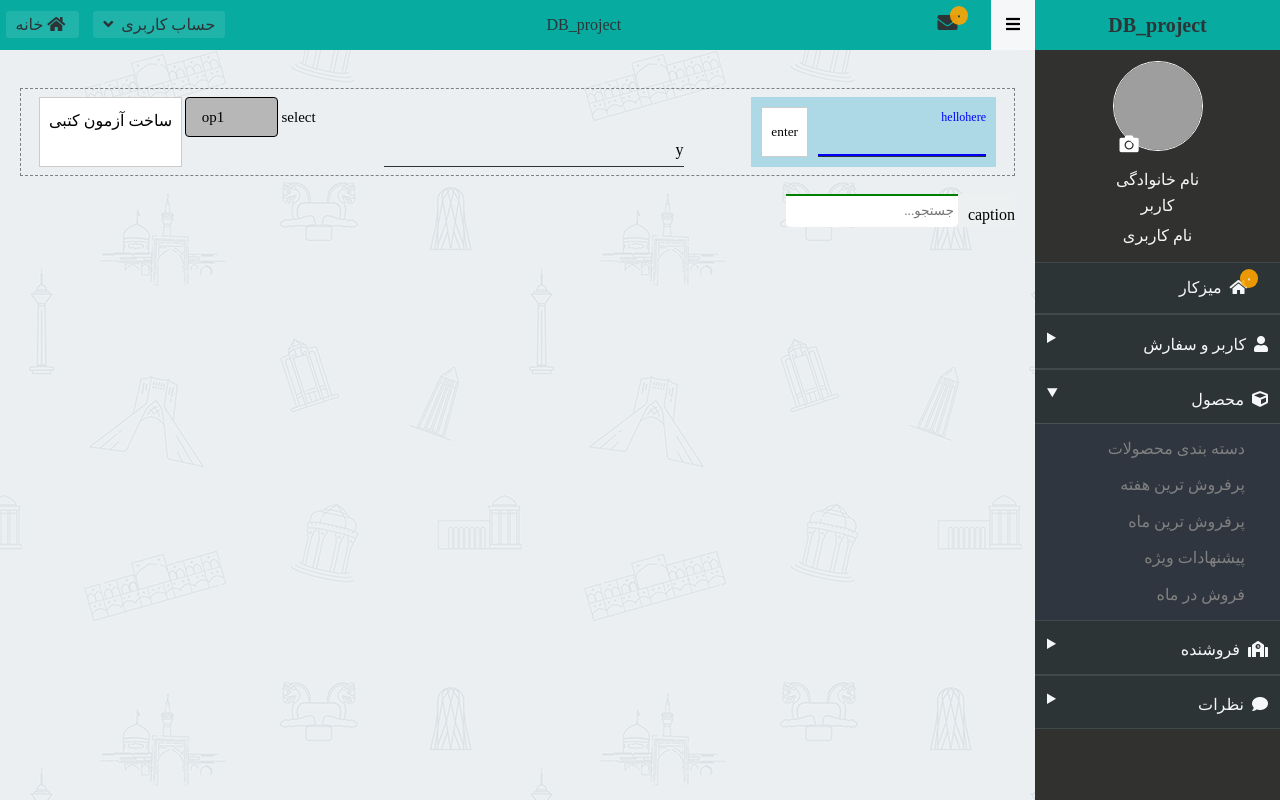
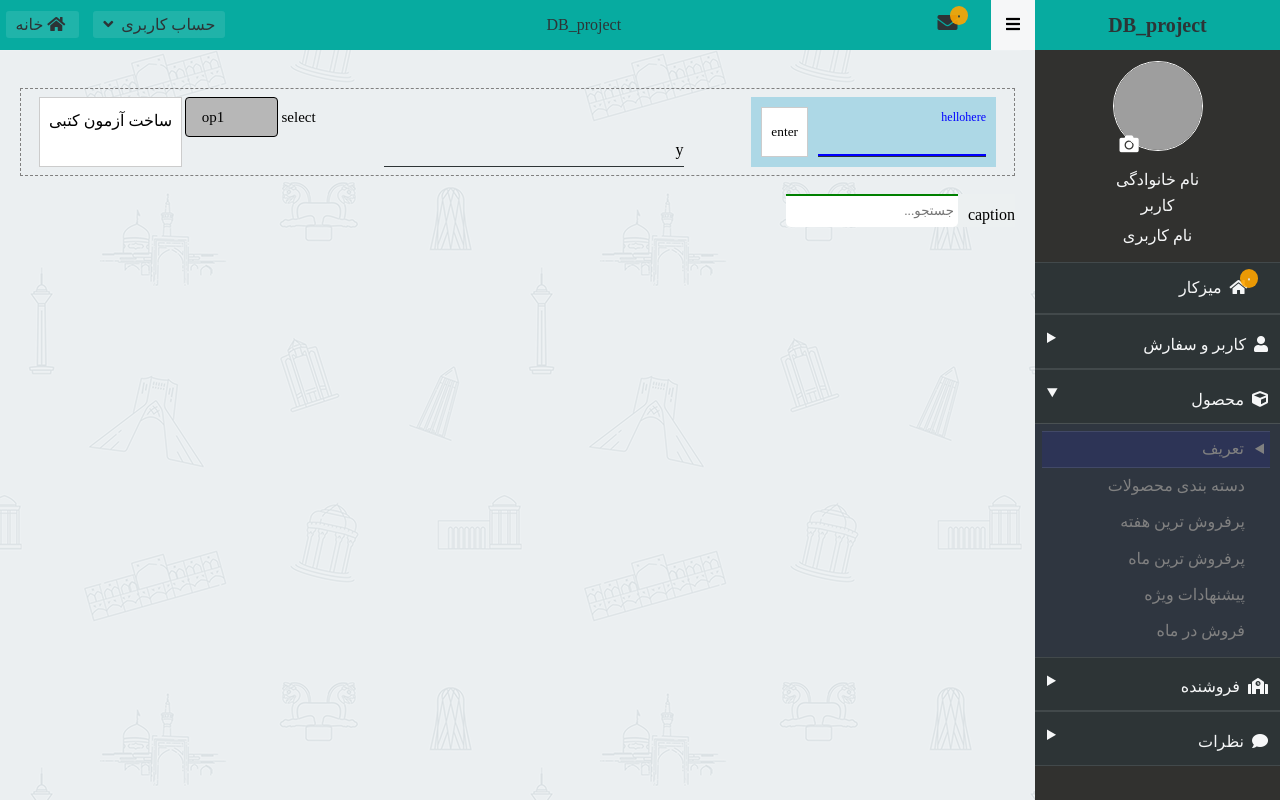
Before and after one commit to hamidzehtab/DataBase_Project, a Django app: page /get_cart in a window 1280 px wide, after a click on "محصول". Run offline with Django 4.2, Linux system fonts and the light colour scheme; data that the repository does not hold is empty; grey boxes are pictures that could not be loaded.

Commit message:
define ul

```diff
--- a/db_project/api/templates/clientarea.html
+++ b/db_project/api/templates/clientarea.html
@@ -289,6 +289,26 @@
                         </summary>
                         <div class="content">
                             <ul>
+                                <li >
+                                    <ul>
+                                        <li>
+                                            <details style="margin-right:-25px" >
+                                                <summary style="direction:rtl;padding:6px;background-color:#2D3456;color:gray">
+                                                    <div style="margin-right:20px;margin-top:-22px">
+                                                        تعریف
+                                                    </div>
+                                                </summary>
+                                                <div class="content" style="background-color:#2F3637;box-shadow:0px 0px 0px;" >
+                                                    <ul class="sub-sub-ul" style="padding-right:15px;border-right:0px solid gray;">
+                                                        <li class="content-li" onclick=""><a href="creating_products_by_admin">اضافه کردن</a>
+                                                        <li class="content-li" onclick=""><a href="updating_products_by_admin">ویرایش</a>
+                                                        <li class="content-li" onclick=""><a href="deleting_products_by_admin">ویرایش</a>
+                                                    </ul>
+                                                </div>
+                                            </details>
+                                        </li>
+                                    </ul>
+                                </li>
                                 <li class="content-li" onclick=""><a href="list_of_product_types">دسته بندی محصولات</a>
                                 </li>
                                 <li class="content-li" onclick=""><a href="list_of_top_sold_product_week">پرفروش ترین
--- a/db_project/templates/index.html
+++ b/db_project/templates/index.html
@@ -220,8 +220,8 @@
             <div class="top" style="display: flex;flex-direction: column;justify-content:center;align-items: center;">
                 <div><a style="color:cornflowerblue;cursor: pointer;" target="_blank" href="https://github.com/hamidzehtab/DB_Project">View on GitHub </a></div>
             </div>
-            <div class="bottom" style="display: flex;flex-direction: column;justify-content:space-between;align-items: center;">
-                <div>گروه:</br>حمید رضا زهتاب </br> سجاد ارغایی </br> نیما زارع </br> محمد رضا حبیب زاده </div>
+            <div class="bottom" style="display: flex;flex-direction: column;justify-content:center;align-items: center;">
+                <div>گروه:</br>حمید رضا زهتاب </br> سجاد ارغایی </br> نیما زارع </br> محمد رضا حبیب زاده </br></br> زمستان 1401 </div>
             </div>
         </div>
         <div class="main fix-background ">
```
